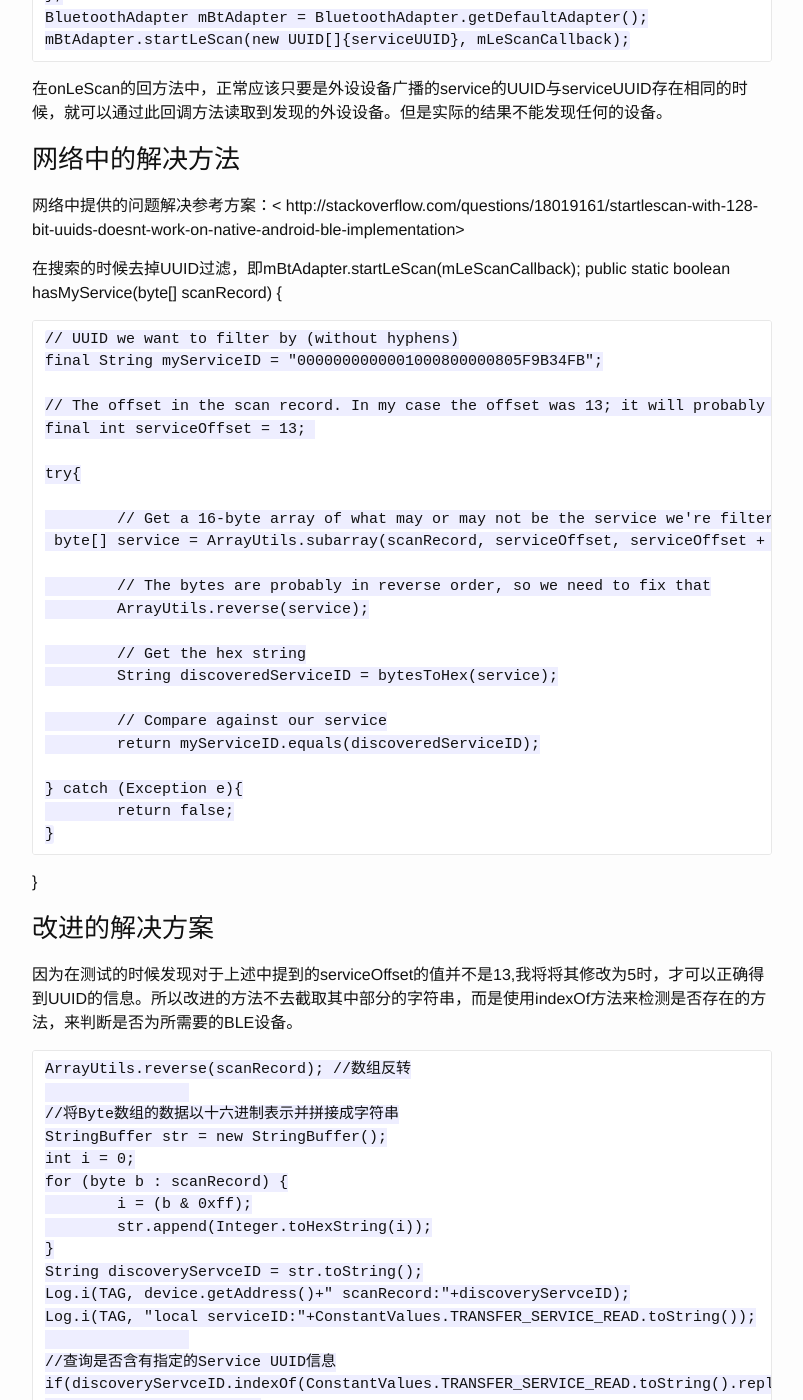
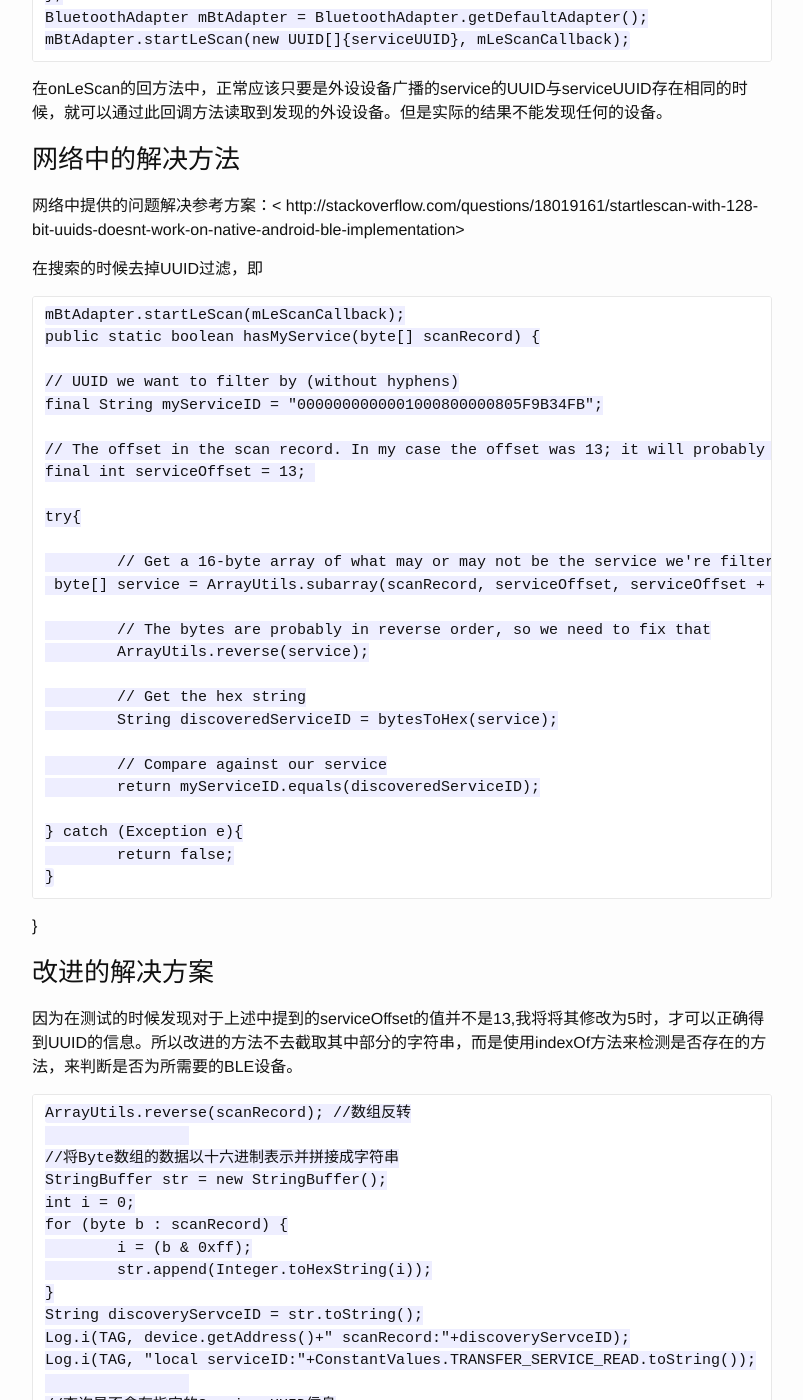
Before and after one commit to pengfeicheng/blog-1, a Jekyll site: the page built from _posts/2014-09-03-关于android平台BLE设备的过滤搜索实现.markdown, in a window 1280 px wide and 1400 px high, scrolled down 539 px. Shown: the whole window, without its empty margins (238-1041 px from the left). Built offline with Jekyll 4.4.1, drawn with Linux system fonts in a browser that asks for light colours.

```diff
--- a/_posts/2014-09-03-关于android平台BLE设备的过滤搜索实现.markdown
+++ b/_posts/2014-09-03-关于android平台BLE设备的过滤搜索实现.markdown
@@ -25,7 +25,9 @@ tags: site tips-share
 ###网络中的解决方法
 网络中提供的问题解决参考方案：< http://stackoverflow.com/questions/18019161/startlescan-with-128-bit-uuids-doesnt-work-on-native-android-ble-implementation>
 
-在搜索的时候去掉UUID过滤，即mBtAdapter.startLeScan(mLeScanCallback);
+在搜索的时候去掉UUID过滤，即
+
+    mBtAdapter.startLeScan(mLeScanCallback);
     public static boolean hasMyService(byte[] scanRecord) {
 
     // UUID we want to filter by (without hyphens)
```
